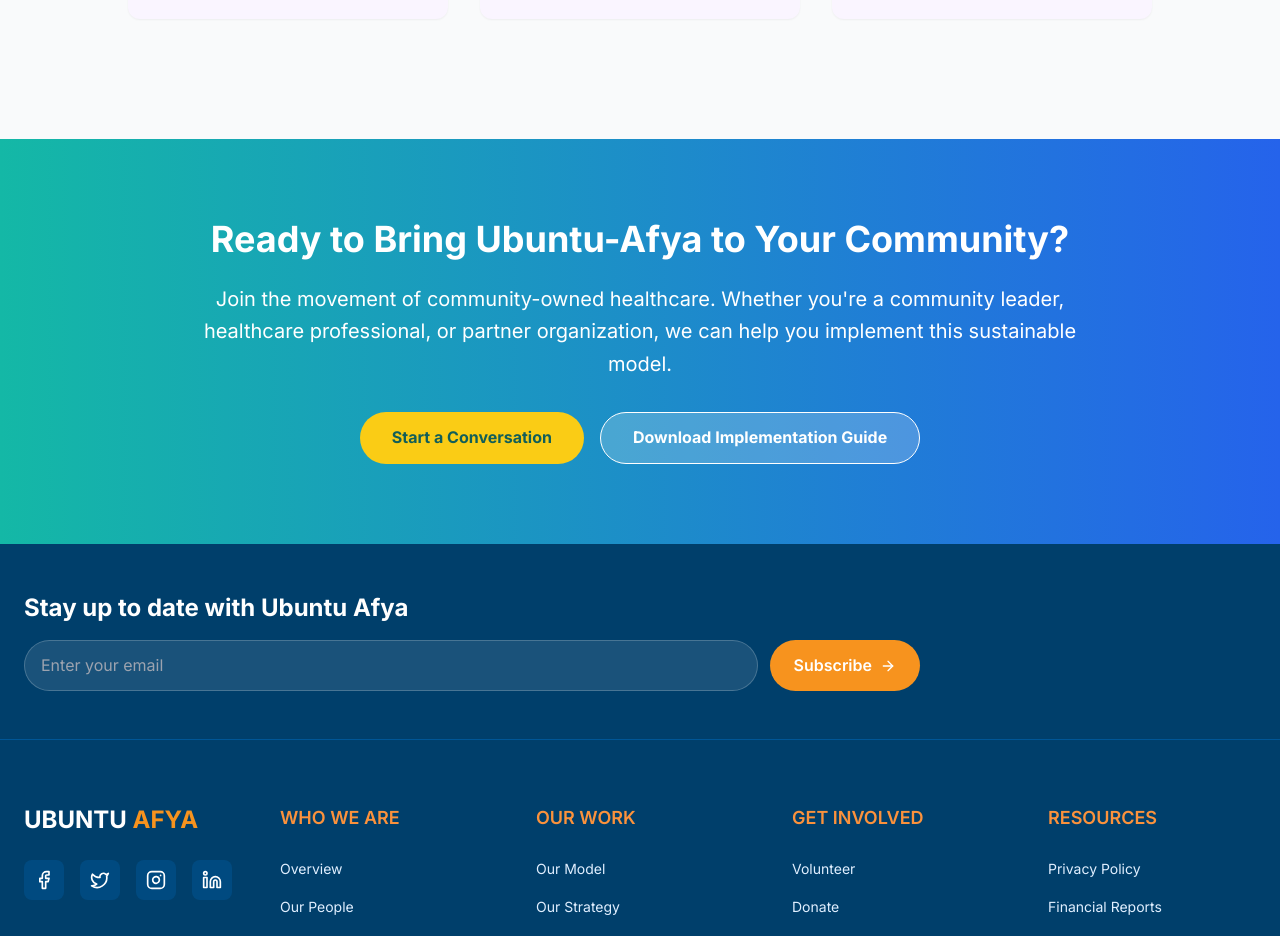
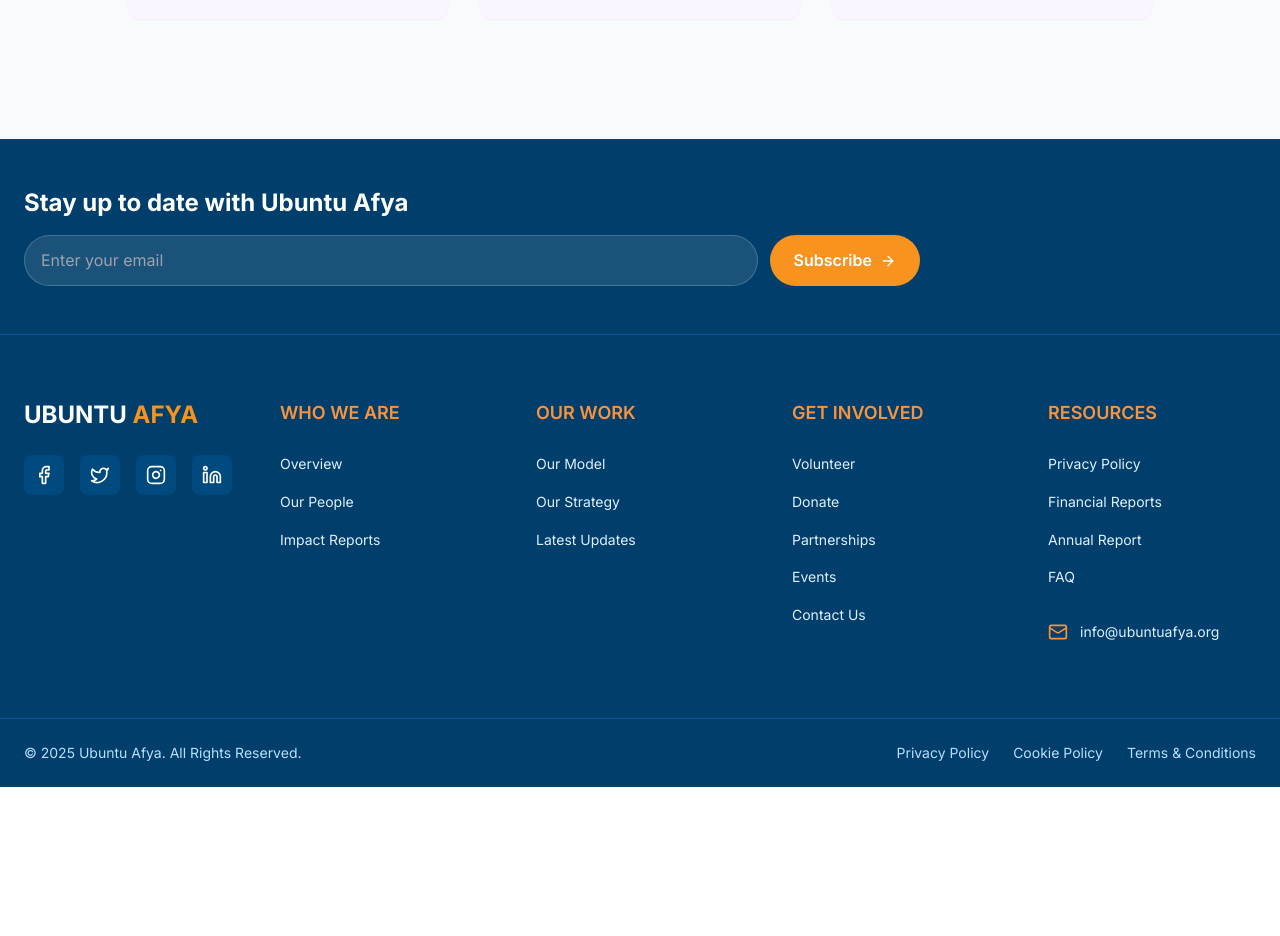
Before and after one commit to lewismosage/ubuntu-afya, a React (Vite) app: page /our-model in a window 1280 px wide. Shown: the part 1560-2496 px from the top of the page. After the commit the page ends 2347 px from the top, so only its background shows below. Built offline with nearby package versions, Linux system fonts and the light colour scheme.

Commit message:
New Updates

```diff
--- a/src/components/layout/Header.tsx
+++ b/src/components/layout/Header.tsx
@@ -16,6 +16,7 @@
         !dropdownRef.current.contains(event.target as Node)
       ) {
         setActiveDropdown(null);
+        setIsMenuOpen(false);
       }
     };
 
@@ -293,36 +294,43 @@
         </div>
 
         {/* Mobile Navigation */}
-        {isMenuOpen && (
-          <div className="lg:hidden bg-ubuntu-blue-700 shadow-lg">
-            <div className="px-6 py-4 space-y-2">
+        <div
+          className={`lg:hidden absolute top-full left-0 right-0 bg-ubuntu-blue-700 shadow-lg ${
+            isMenuOpen ? "block" : "hidden"
+          }`}
+        >
+          <div className="flex flex-col">
             {navigation.map((item) => (
-                <div key={item.name}>
+              <div key={item.name} className="border-t border-ubuntu-blue-600">
                 <button
-                    onClick={() => handleDropdownToggle(item.name)}
-                    className="flex items-center justify-between w-full px-4 py-3 text-left font-medium text-white hover:text-ubuntu-orange-300 hover:bg-ubuntu-blue-600 rounded-lg transition-colors"
+                  className={`w-full text-left px-4 py-3 font-bold text-white bg-ubuntu-blue-600 hover:bg-ubuntu-blue-500 transition flex items-center justify-between`}
+                  onClick={() =>
+                    setActiveDropdown(
+                      activeDropdown === item.name ? null : item.name
+                    )
+                  }
                 >
-                    <span>{item.name}</span>
+                  {item.name}
                   <ChevronDown
-                      className={`w-4 h-4 transition-transform duration-200 ${
+                    className={`w-4 h-4 ml-1 transition-transform ${
                       activeDropdown === item.name ? "rotate-180" : ""
                     }`}
                   />
                 </button>
-
                 {activeDropdown === item.name && item.dropdownItems && (
-                    <div className="ml-4 mt-2 space-y-1">
+                  <div className="bg-ubuntu-blue-800 px-4 py-2 space-y-2">
                     {item.dropdownItems.map((dropdownItem) => (
                       <a
                         key={dropdownItem.name}
                         href={dropdownItem.link}
-                          onClick={handleDropdownItemClick}
-                          className="block px-4 py-3 rounded-lg hover:bg-ubuntu-blue-600 transition-colors"
+                        className="block px-2 py-2 text-gray-200 hover:text-ubuntu-orange-300 hover:underline transition text-sm"
+                        onClick={() => {
+                          setActiveDropdown(null);
+                          setIsMenuOpen(false);
+                        }}
                       >
-                          <div className="text-white font-medium mb-1">
-                            {dropdownItem.name}
-                          </div>
-                          <div className="text-sm text-ubuntu-blue-200">
+                        <div className="font-medium">{dropdownItem.name}</div>
+                        <div className="text-xs text-ubuntu-blue-200 mt-1">
                           {dropdownItem.description}
                         </div>
                       </a>
@@ -331,16 +339,16 @@
                 )}
               </div>
             ))}
+            {/* Donate Button */}
             <a
               href="/donate"
+              className="w-full text-left px-4 py-3 font-bold bg-ubuntu-orange-500 text-white hover:bg-ubuntu-orange-600 transition border-t border-ubuntu-blue-600"
               onClick={() => setIsMenuOpen(false)}
-                className="block w-full bg-white text-ubuntu-blue-700 px-4 py-3 rounded-lg font-semibold text-center mt-4 hover:bg-gray-100 transition-colors"
             >
               Donate
             </a>
           </div>
         </div>
-        )}
       </header>
     </>
   );
--- a/src/pages/Model.tsx
+++ b/src/pages/Model.tsx
@@ -155,30 +155,6 @@
           </div>
         </div>
       </section>
-
-      {/* Call to Action */}
-      <section className="py-20 px-6 bg-gradient-to-r from-teal-500 to-blue-600 text-white">
-        <div className="max-w-4xl mx-auto text-center">
-          <h2 className="text-4xl font-bold mb-6">
-            Ready to Bring Ubuntu-Afya to Your Community?
-          </h2>
-
-          <p className="text-xl mb-8 leading-relaxed">
-            Join the movement of community-owned healthcare. Whether you're a community leader,
-            healthcare professional, or partner organization, we can help you implement this
-            sustainable model.
-          </p>
-
-          <div className="flex flex-col sm:flex-row gap-4 justify-center">
-            <button className="bg-yellow-400 hover:bg-yellow-500 text-teal-800 font-bold px-8 py-3 rounded-full transition-colors">
-              Start a Conversation
-            </button>
-            <button className="bg-white/20 hover:bg-white/30 text-white font-bold px-8 py-3 rounded-full transition-colors border border-white">
-              Download Implementation Guide
-            </button>
-          </div>
-        </div>
-      </section>
     </div>
   );
 };
```
Lines whose indentation alone changed are shown as unchanged.
